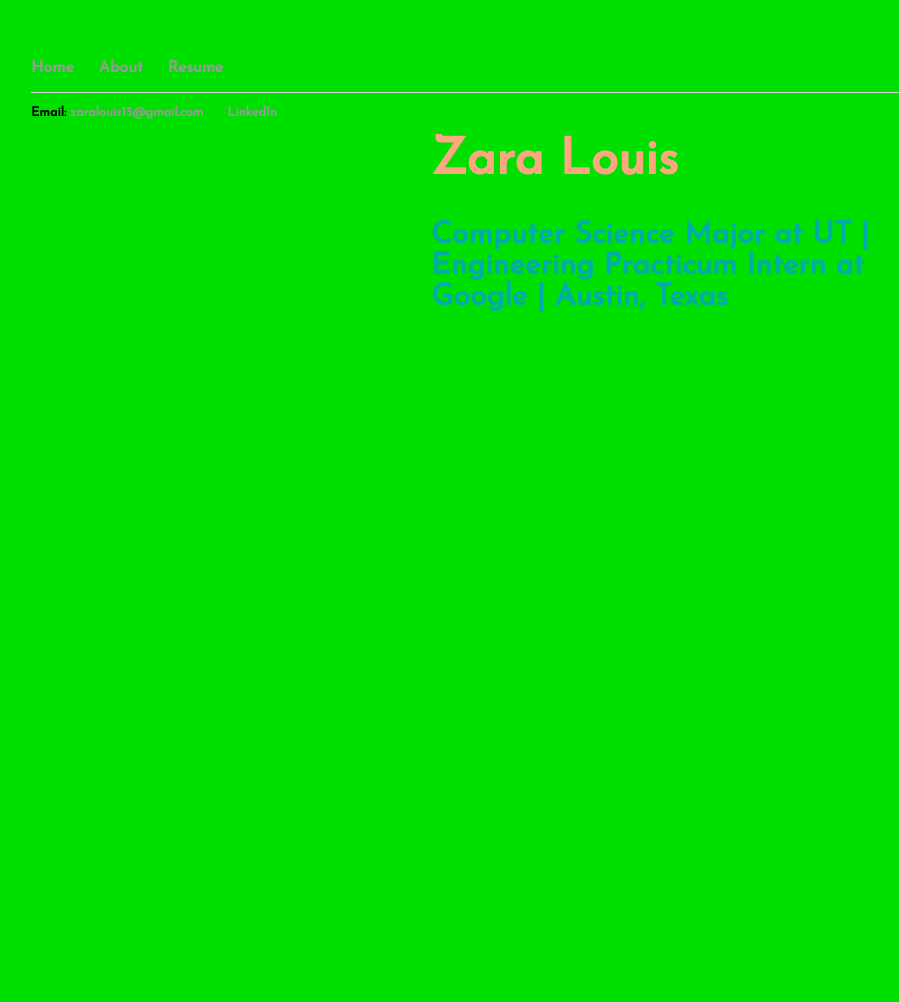
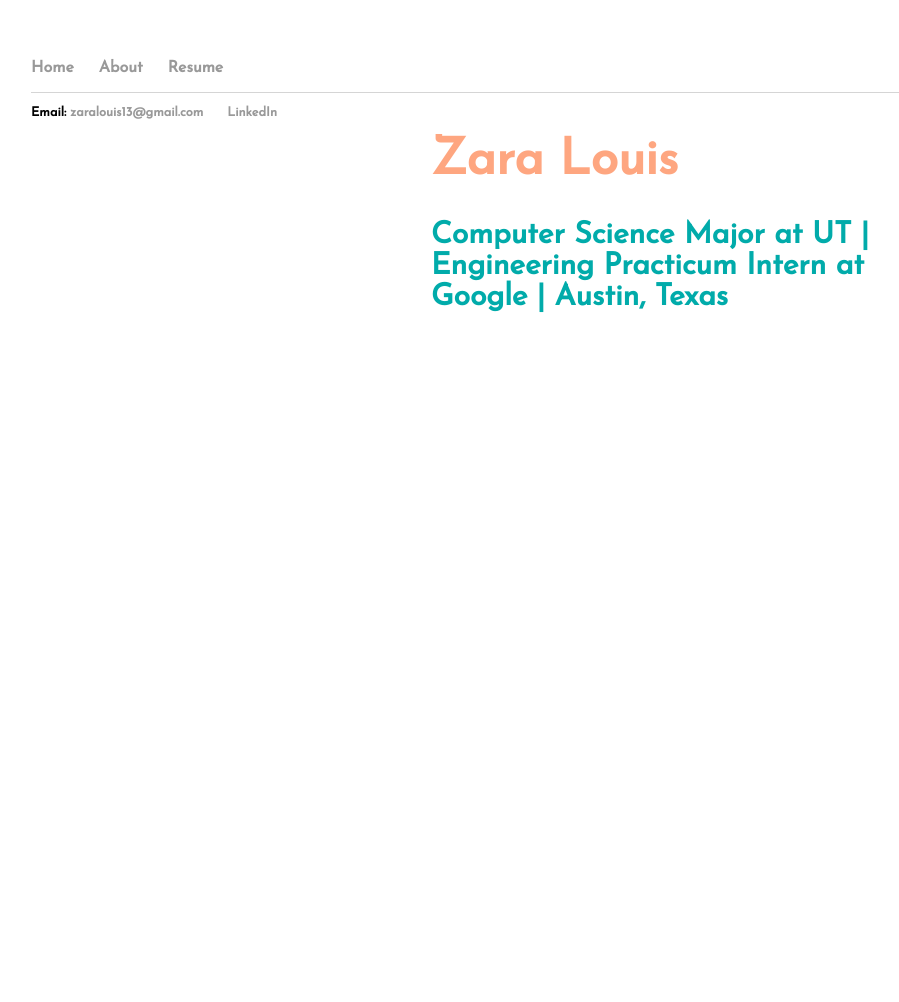
Before and after one commit to zaralouis/zaralouis.github.io, a Jekyll site: the page built from index.html, in a window 1280 px wide. Shown: the whole page, without its empty margins (161-1060 px from the left). Built offline with Jekyll 4.4.1, drawn with Linux system fonts in a browser that asks for light colours.

Commit message:
Update index.html

```diff
--- a/index.html
+++ b/index.html
@@ -8,7 +8,7 @@ title: Zara Louis
 </head>
 
 <div class="blurb">
-	<body bgcolor="profilepic.jpg">
+	<body>
 		<div class="container" style="width: 100%; overflow:hidden; height:100%;">
 		<div class ="left-div">
 			<img id="profile-pic" src="profilepic.jpg"/>
```
